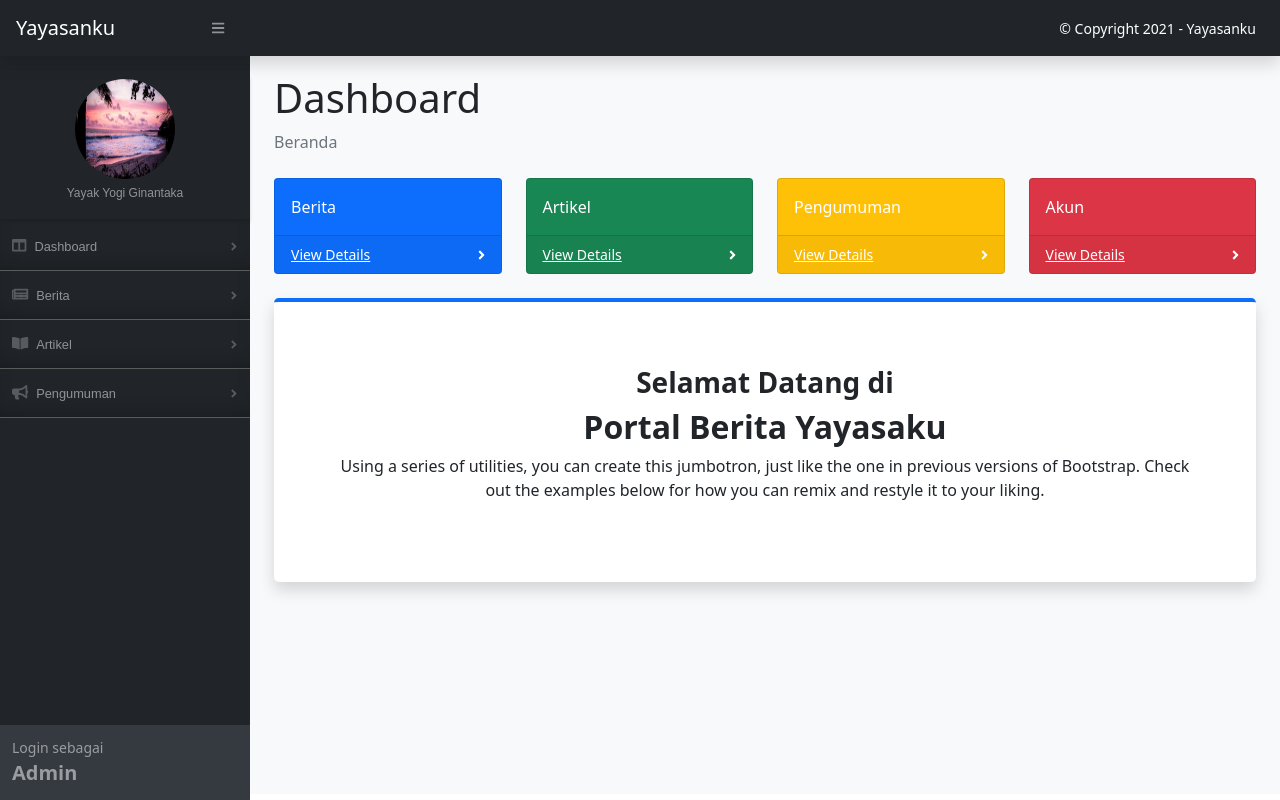
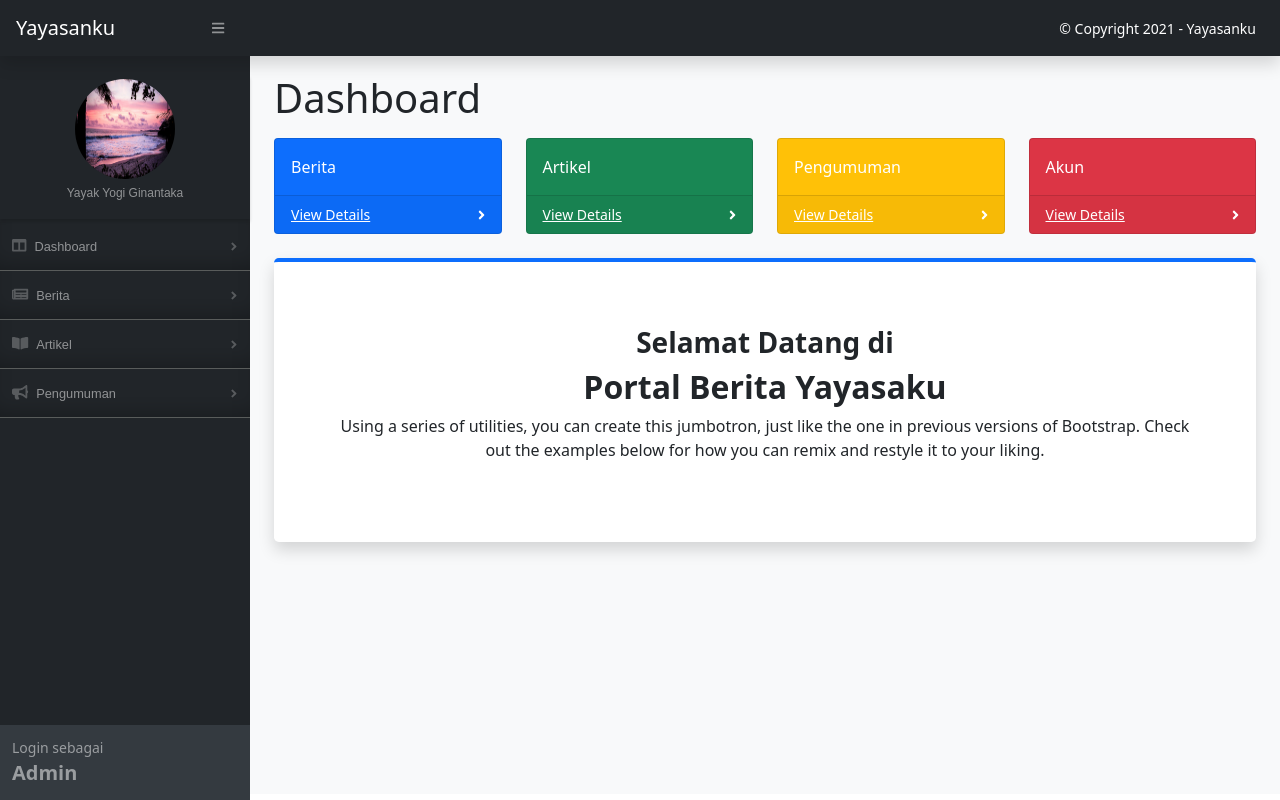
Before and after one commit to yayakyogi/profile-yayasan, a PHP site: page /app/index.php in a window 1280 px wide. Run offline with PHP 8.4, Linux system fonts and the light colour scheme.

Commit message:
remove breadcrumb

```diff
--- a/app/dashboard.php
+++ b/app/dashboard.php
@@ -2,12 +2,7 @@
   function dashboard()
   {
 ?>
-  <h1 class="mt-4">Dashboard</h1>
-
-  <ol class="breadcrumb mb-4">
-    <li class="breadcrumb-item active">Beranda</li>
-  </ol>
-
+  <h1 class="mt-4 mb-3">Dashboard</h1>
   <div class="row">
     <div class="col-xl-3 col-md-6">
       <div class="card bg-primary text-white mb-4">
```
